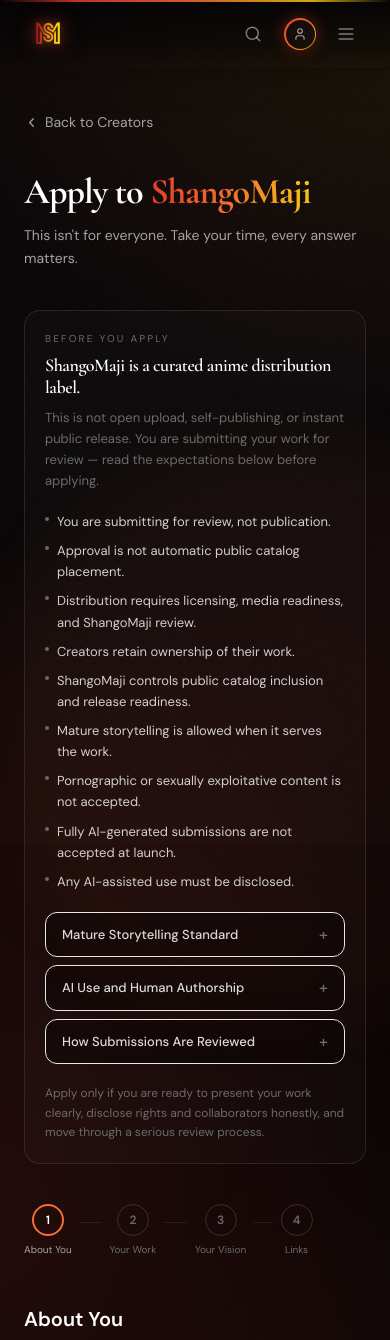
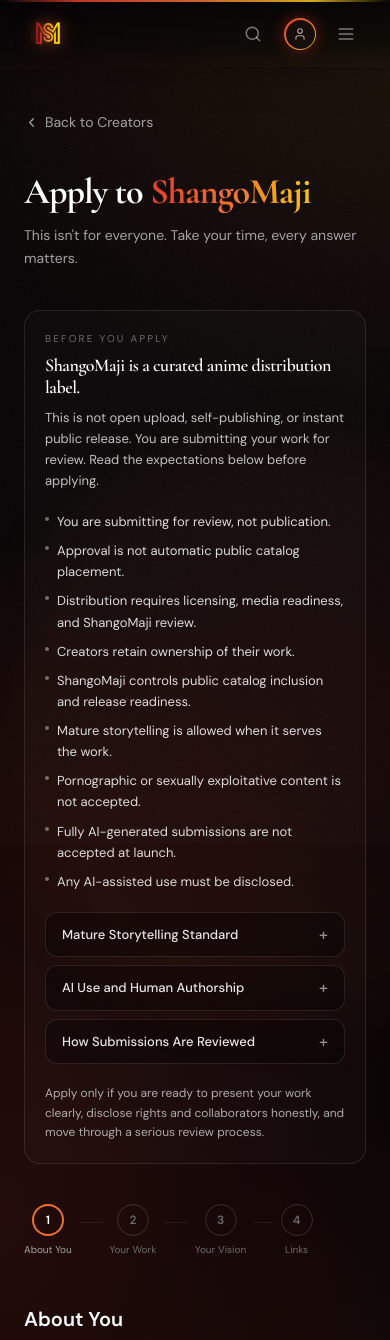
Before and after one commit to G-Labz/shangomaji-clean, a Next.js app: page /creators/apply in a window 390 px wide. Shown: the top 1340 px of the page. Built offline with nearby package versions, Linux system fonts and the light colour scheme.

Commit message:
Polish creator application policy readability

```diff
--- a/src/app/creators/apply/page.tsx
+++ b/src/app/creators/apply/page.tsx
@@ -372,11 +372,11 @@
           >
             ShangoMaji is a curated anime distribution label.
           </h2>
-          <p className="mt-2 text-[13px] text-ink-faint leading-relaxed">
-            This is not open upload, self-publishing, or instant public release. You are submitting your work for review — read the expectations below before applying.
+          <p className="mt-2 text-[13px] text-white/75 leading-relaxed">
+            This is not open upload, self-publishing, or instant public release. You are submitting your work for review. Read the expectations below before applying.
           </p>
 
-          <ul className="mt-5 grid grid-cols-1 sm:grid-cols-2 gap-x-6 gap-y-2 text-[13px] text-white/80 leading-relaxed">
+          <ul className="mt-5 grid grid-cols-1 sm:grid-cols-2 gap-x-6 gap-y-2 text-[13px] text-white/85 leading-relaxed">
             {[
               "You are submitting for review, not publication.",
               "Approval is not automatic public catalog placement.",
@@ -389,19 +389,19 @@
               "Any AI-assisted use must be disclosed.",
             ].map((line) => (
               <li key={line} className="flex gap-2">
-                <span className="mt-1.5 inline-block h-1 w-1 shrink-0 rounded-full bg-ink-faint" />
+                <span className="mt-1.5 inline-block h-1 w-1 shrink-0 rounded-full bg-white/40" />
                 <span>{line}</span>
               </li>
             ))}
           </ul>
 
           <div className="mt-5 space-y-2">
-            <details className="rounded-xl border border-white/8 bg-black/30 open:bg-black/40 transition-colors">
-              <summary className="flex items-center justify-between cursor-pointer list-none px-4 py-3 text-[13px] font-medium text-white/85 [&::-webkit-details-marker]:hidden">
+            <details className="rounded-xl border border-white/10 bg-black/30 open:bg-black/40 transition-colors">
+              <summary className="flex items-center justify-between cursor-pointer list-none px-4 py-3 text-[13px] font-medium text-white/90 [&::-webkit-details-marker]:hidden">
                 <span>Mature Storytelling Standard</span>
-                <span className="text-ink-faint text-base leading-none select-none before:content-['+'] open:before:content-['–']" />
+                <span className="text-white/55 text-base leading-none select-none before:content-['+'] open:before:content-['–']" />
               </summary>
-              <div className="px-4 pb-4 space-y-2 text-[13px] text-ink-faint leading-relaxed">
+              <div className="px-4 pb-4 space-y-2 text-[13px] text-white/75 leading-relaxed">
                 <p>
                   ShangoMaji accepts serious anime and anime-inspired works with mature themes when those themes serve the story. A project may include violence, horror, blood, grief, trauma, psychological intensity, strong language, dark fantasy, adult situations, or other R-rated material when handled with purpose and creative control.
                 </p>
@@ -412,22 +412,22 @@
                   ShangoMaji is also not a pornographic or sexually explicit content platform. Pornographic content, sexually exploitative material, and sexualized depictions of minors are not accepted.
                 </p>
                 <p>
-                  All mature content is reviewed in context. The question is not whether a work is intense — it is whether the intensity belongs to the story, respects the audience, and fits the ShangoMaji catalog standard.
+                  All mature content is reviewed in context. The question is not whether a work is intense. The question is whether the intensity belongs to the story, respects the audience, and fits the ShangoMaji catalog standard.
                 </p>
               </div>
             </details>
 
-            <details className="rounded-xl border border-white/8 bg-black/30 open:bg-black/40 transition-colors">
-              <summary className="flex items-center justify-between cursor-pointer list-none px-4 py-3 text-[13px] font-medium text-white/85 [&::-webkit-details-marker]:hidden">
+            <details className="rounded-xl border border-white/10 bg-black/30 open:bg-black/40 transition-colors">
+              <summary className="flex items-center justify-between cursor-pointer list-none px-4 py-3 text-[13px] font-medium text-white/90 [&::-webkit-details-marker]:hidden">
                 <span>AI Use and Human Authorship</span>
-                <span className="text-ink-faint text-base leading-none select-none before:content-['+'] open:before:content-['–']" />
+                <span className="text-white/55 text-base leading-none select-none before:content-['+'] open:before:content-['–']" />
               </summary>
-              <div className="px-4 pb-4 space-y-2 text-[13px] text-ink-faint leading-relaxed">
+              <div className="px-4 pb-4 space-y-2 text-[13px] text-white/75 leading-relaxed">
                 <p>
                   At launch, ShangoMaji prioritizes human-created work. Fully AI-generated submissions are not accepted for catalog consideration at this stage.
                 </p>
                 <p>
-                  Limited AI-assisted work may be reviewed case by case, but creators must disclose how AI tools were used — images, animation, writing, voices, music, editing, reference generation, concept development, or any other material part of the project.
+                  Limited AI-assisted work may be reviewed case by case, but creators must disclose how AI tools were used. This includes AI used for images, animation, writing, voices, music, editing, reference generation, concept development, or any other material part of the project.
                 </p>
                 <p>
                   Disclosure does not automatically disqualify a project. Hidden AI use, unclear authorship, or work that cannot be responsibly credited or licensed may block review.
@@ -438,12 +438,12 @@
               </div>
             </details>
 
-            <details className="rounded-xl border border-white/8 bg-black/30 open:bg-black/40 transition-colors">
-              <summary className="flex items-center justify-between cursor-pointer list-none px-4 py-3 text-[13px] font-medium text-white/85 [&::-webkit-details-marker]:hidden">
+            <details className="rounded-xl border border-white/10 bg-black/30 open:bg-black/40 transition-colors">
+              <summary className="flex items-center justify-between cursor-pointer list-none px-4 py-3 text-[13px] font-medium text-white/90 [&::-webkit-details-marker]:hidden">
                 <span>How Submissions Are Reviewed</span>
-                <span className="text-ink-faint text-base leading-none select-none before:content-['+'] open:before:content-['–']" />
+                <span className="text-white/55 text-base leading-none select-none before:content-['+'] open:before:content-['–']" />
               </summary>
-              <div className="px-4 pb-4 space-y-2 text-[13px] text-ink-faint leading-relaxed">
+              <div className="px-4 pb-4 space-y-2 text-[13px] text-white/75 leading-relaxed">
                 <p>
                   Submitting a project does not guarantee acceptance. ShangoMaji reviews submissions based on project fit, originality, creative direction, quality of materials, completeness, rights clarity, content policy alignment, and whether the work can be responsibly reviewed, licensed, and prepared for distribution.
                 </p>
@@ -460,7 +460,7 @@
             </details>
           </div>
 
-          <p className="mt-5 text-[12px] text-ink-faint leading-relaxed">
+          <p className="mt-5 text-[12px] text-white/65 leading-relaxed">
             Apply only if you are ready to present your work clearly, disclose rights and collaborators honestly, and move through a serious review process.
           </p>
         </motion.section>
```
